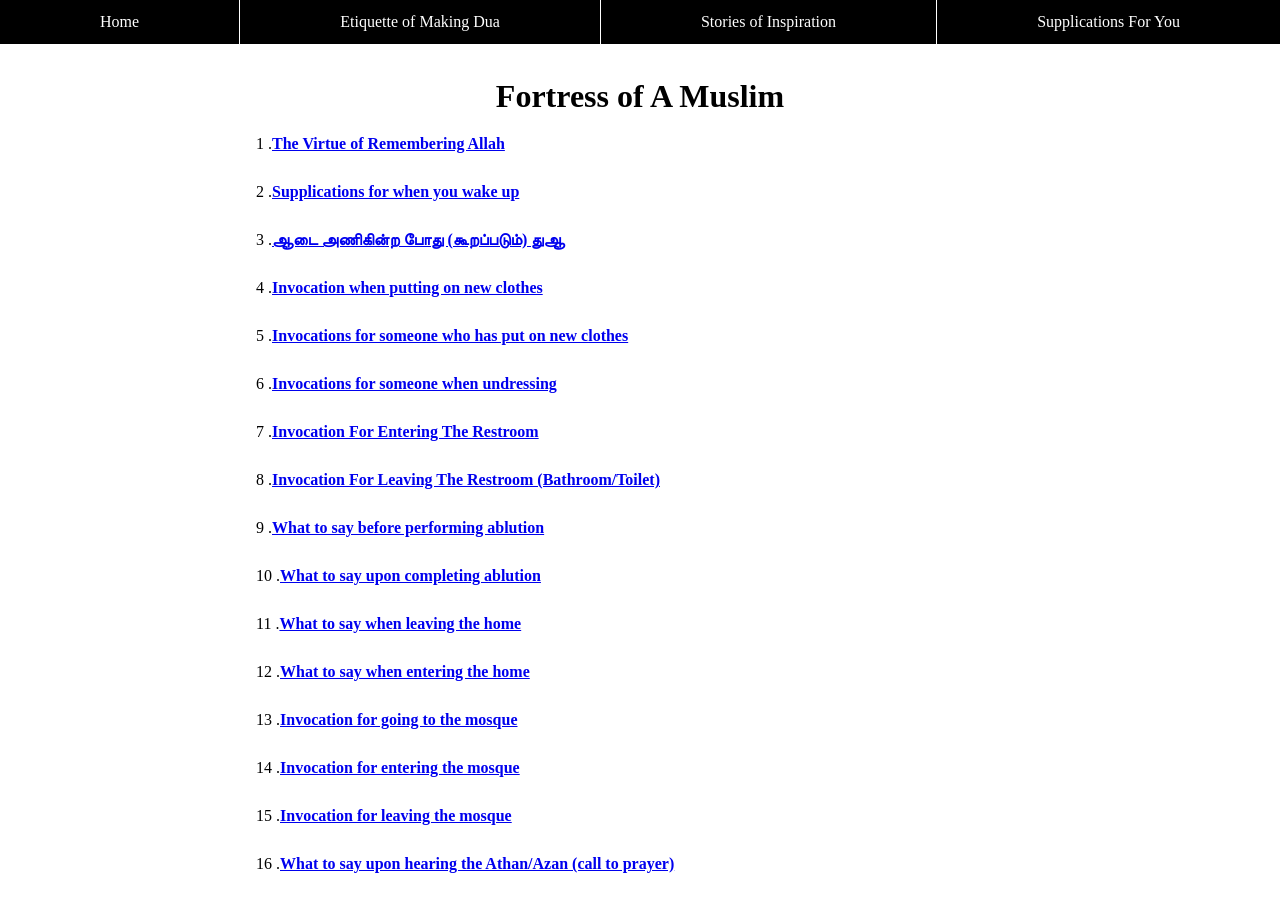
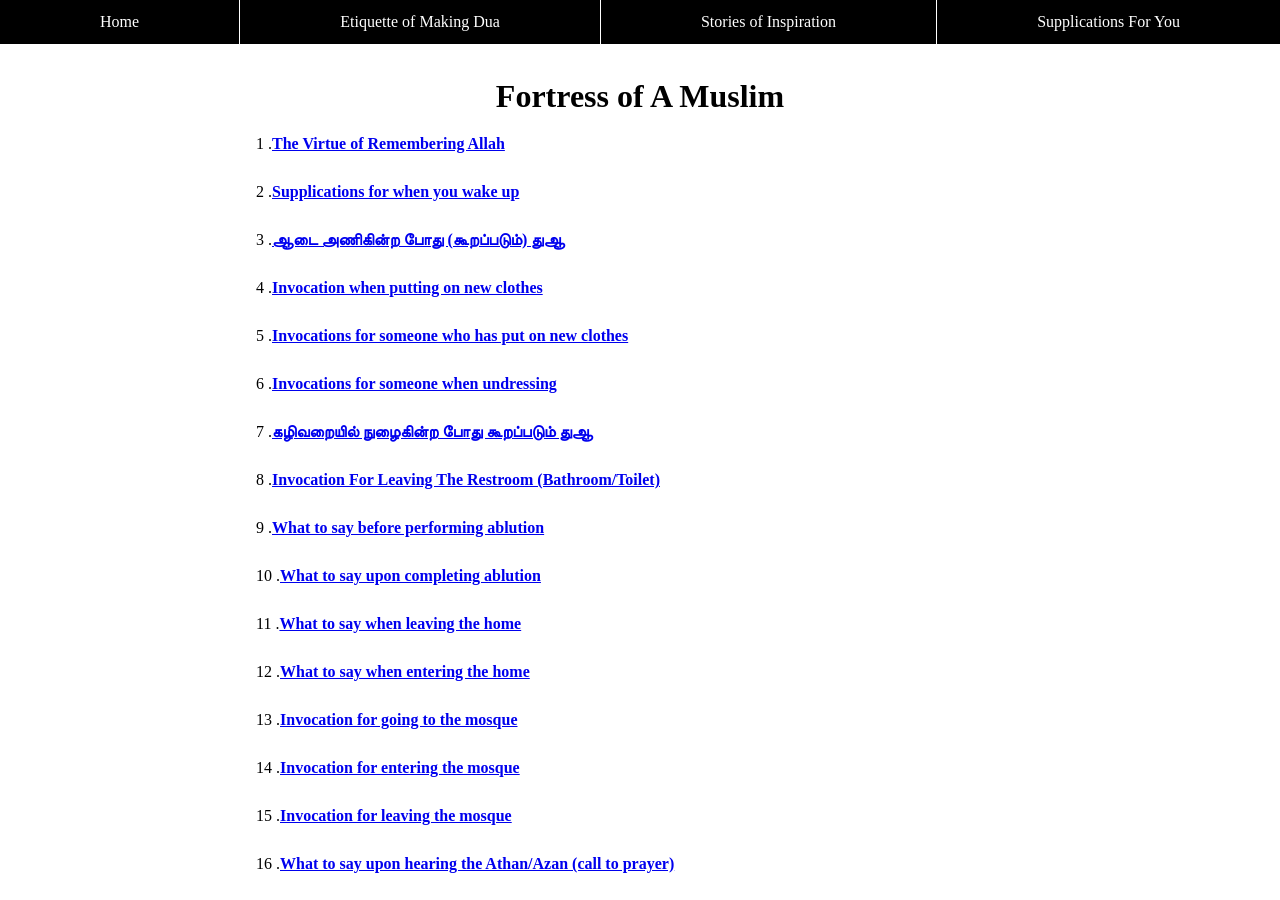
Before and after one commit to rafikttp/duaForLifeTamil, a Jekyll site: the page built from supplications/fortress/index.html, in a window 1280 px wide and 900 px high. Built offline with Jekyll 4.4.1, drawn with Linux system fonts in a browser that asks for light colours.

Commit message:
Update enterrestroom.md

```diff
--- a/supplications/fortress/content/enterrestroom.md
+++ b/supplications/fortress/content/enterrestroom.md
@@ -1,6 +1,6 @@
 ---
 layout: allpages
-title: Invocation For Entering The Restroom
+title: கழிவறையில் நுழைகின்ற போது கூறப்படும் துஆ
 categories:
   - fortress
 order: 7
```
